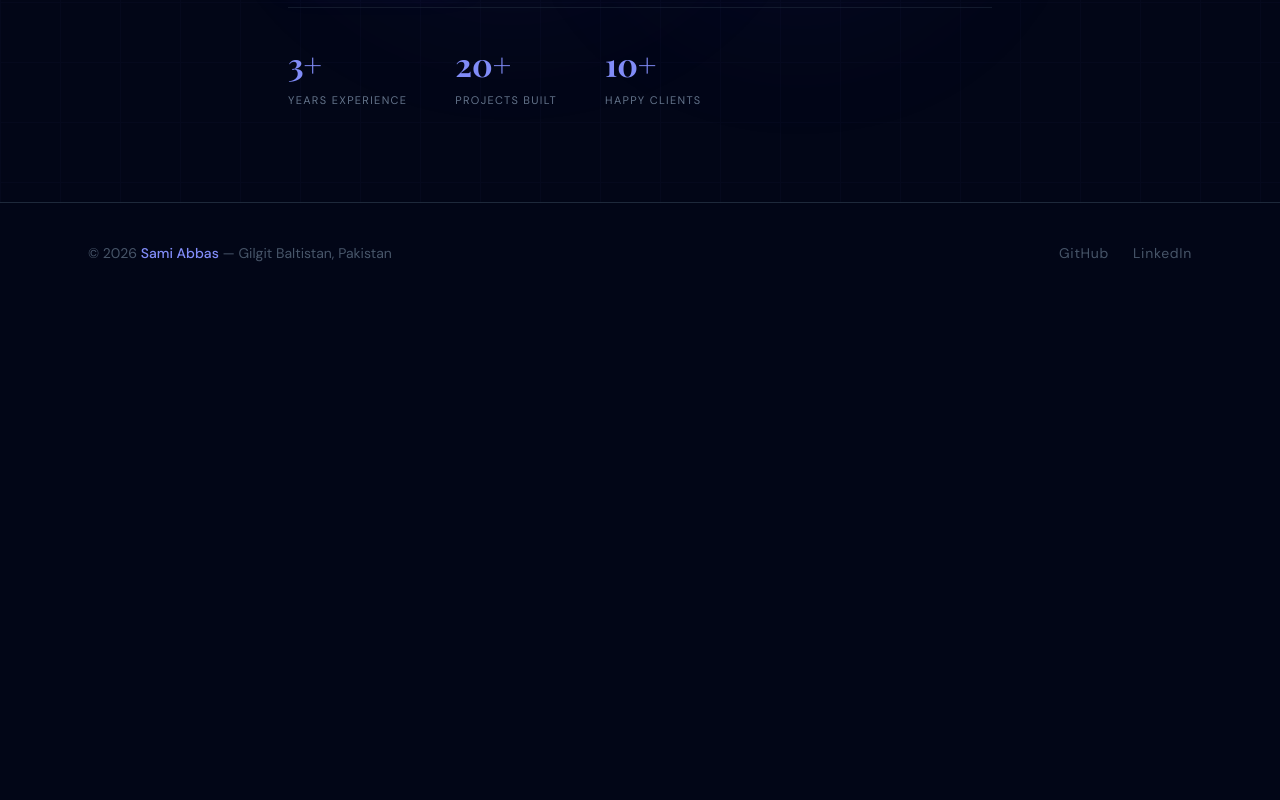
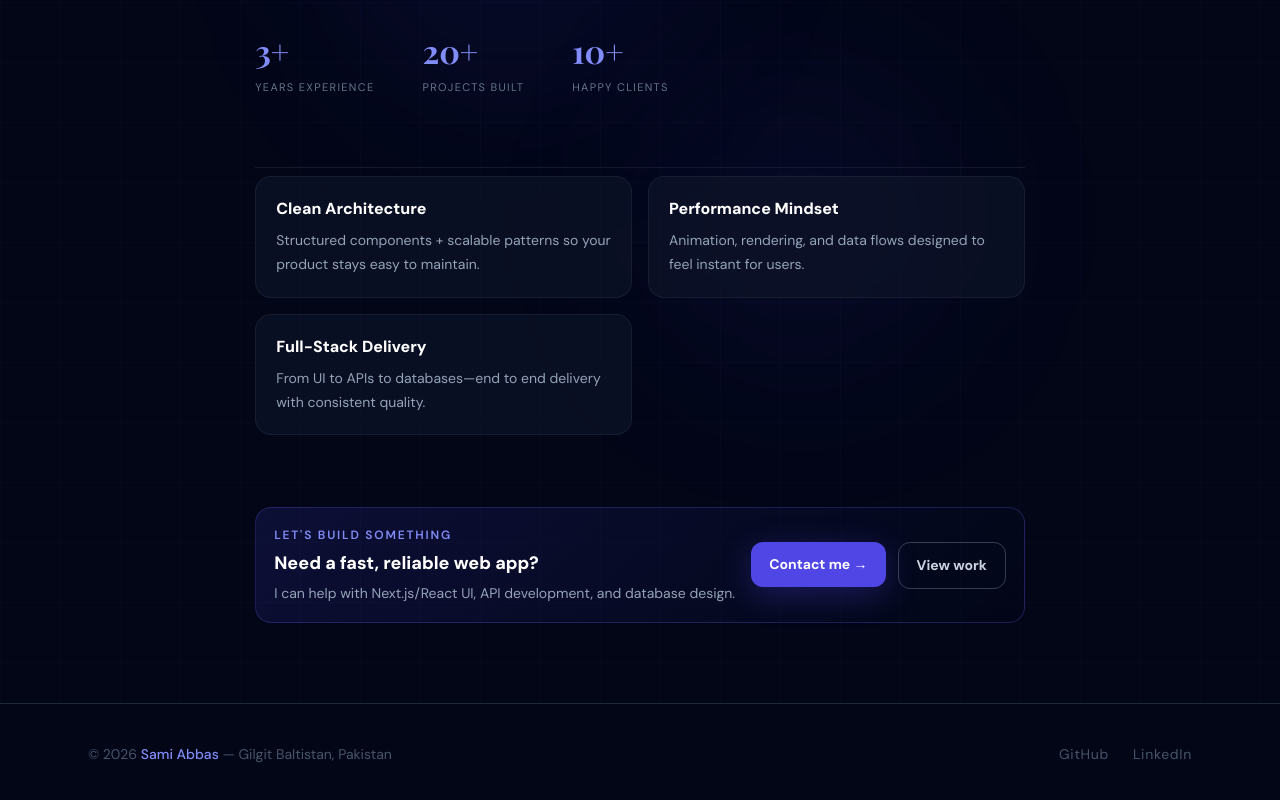
Before and after one commit to GOLDEN-DEV5/Nextweb, a Next.js app in the folder my-app/: page / in a window 1280 px wide. Shown: the part 598-1398 px from the top of the page. Before the commit the page ends 902 px from the top, so only its background shows below. Built offline with nearby package versions, Linux system fonts and the light colour scheme; a web font is replaced by a local one.

Commit message:
Add featured capabilities and quick CTA section

```diff
--- a/my-app/app/page.tsx
+++ b/my-app/app/page.tsx
@@ -86,6 +86,147 @@ export default function HomePage() {
             </div>
           ))}
         </motion.div>
+        {/* Featured capabilities */}
+        <motion.div
+          variants={fadeUp}
+          initial="hidden"
+          animate="visible"
+          custom={6}
+          style={{ width: "100%", marginTop: "8px" }}
+        >
+          <div
+            style={{
+              display: "grid",
+              gridTemplateColumns: "repeat(auto-fit, minmax(260px, 1fr))",
+              gap: "16px",
+              paddingTop: "8px",
+              borderTop: "1px solid rgba(30,41,59,0.6)",
+              marginTop: "32px",
+            }}
+          >
+            {[
+              {
+                title: "Clean Architecture",
+                desc: "Structured components + scalable patterns so your product stays easy to maintain.",
+              },
+              {
+                title: "Performance Mindset",
+                desc: "Animation, rendering, and data flows designed to feel instant for users.",
+              },
+              {
+                title: "Full-Stack Delivery",
+                desc: "From UI to APIs to databases—end to end delivery with consistent quality.",
+              },
+            ].map((item) => (
+              <motion.div
+                key={item.title}
+                whileHover={{ y: -4 }}
+                style={{
+                  background: "rgba(15,23,42,0.6)",
+                  border: "1px solid rgba(30,41,59,0.6)",
+                  borderRadius: "16px",
+                  padding: "20px",
+                }}
+              >
+                <h3 style={{ color: "#fff", fontSize: "16px", fontWeight: 800, marginBottom: "8px" }}>
+                  {item.title}
+                </h3>
+                <p style={{ color: "#94a3b8", fontSize: "14px", lineHeight: 1.7 }}>
+                  {item.desc}
+                </p>
+              </motion.div>
+            ))}
+          </div>
+        </motion.div>
+
+        {/* Quick CTA */}
+        <motion.div
+          variants={fadeUp}
+          initial="hidden"
+          animate="visible"
+          custom={7}
+          style={{ width: "100%", paddingTop: "8px" }}
+        >
+          <div
+            style={{
+              display: "flex",
+              flexWrap: "wrap",
+              alignItems: "center",
+              justifyContent: "space-between",
+              gap: "16px",
+              padding: "18px 18px",
+              borderRadius: "16px",
+              border: "1px solid rgba(99,102,241,0.25)",
+              background:
+                "linear-gradient(135deg, rgba(79,70,229,0.15), rgba(2,6,23,0.35))",
+              marginTop: "32px",
+            }}
+          >
+            <div style={{ display: "flex", flexDirection: "column", gap: "6px" }}>
+              <span
+                style={{
+                  color: "#818cf8",
+                  fontSize: "12px",
+                  letterSpacing: "0.15em",
+                  textTransform: "uppercase",
+                  fontWeight: 600,
+                }}
+              >
+                Let&apos;s build something
+              </span>
+              <span style={{ color: "#fff", fontSize: "18px", fontWeight: 800 }}>
+                Need a fast, reliable web app?
+              </span>
+              <span style={{ color: "#94a3b8", fontSize: "14px" }}>
+                I can help with Next.js/React UI, API development, and database design.
+              </span>
+            </div>
+
+            <div style={{ display: "flex", gap: "12px", flexWrap: "wrap" }}>
+              <Link href="/contact" style={{ textDecoration: "none" }}>
+                <motion.span
+                  whileHover={{ scale: 1.02 }}
+                  whileTap={{ scale: 0.98 }}
+                  style={{
+                    display: "inline-flex",
+                    alignItems: "center",
+                    gap: "8px",
+                    padding: "12px 18px",
+                    backgroundColor: "#4f46e5",
+                    color: "#fff",
+                    fontSize: "14px",
+                    fontWeight: 700,
+                    borderRadius: "12px",
+                    boxShadow: "0 8px 32px rgba(79,70,229,0.3)",
+                  }}
+                >
+                  Contact me →
+                </motion.span>
+              </Link>
+              <Link href="/projects" style={{ textDecoration: "none" }}>
+                <motion.span
+                  whileHover={{ scale: 1.02 }}
+                  whileTap={{ scale: 0.98 }}
+                  style={{
+                    display: "inline-flex",
+                    alignItems: "center",
+                    gap: "8px",
+                    padding: "12px 18px",
+                    backgroundColor: "transparent",
+                    border: "1px solid rgba(148,163,184,0.35)",
+                    color: "#cbd5e1",
+                    fontSize: "14px",
+                    fontWeight: 700,
+                    borderRadius: "12px",
+                  }}
+                >
+                  View work
+                </motion.span>
+              </Link>
+            </div>
+          </div>
+        </motion.div>
+
       </div>
     </section>
   );
```
